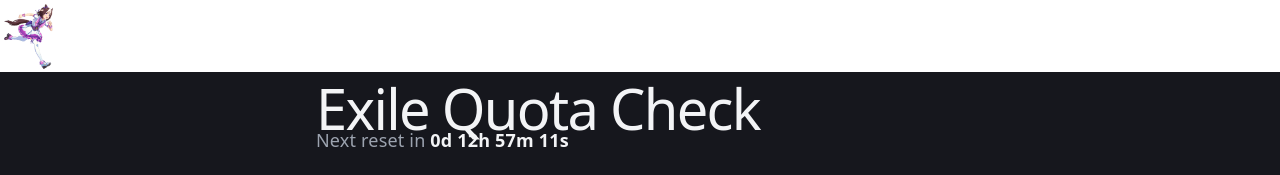
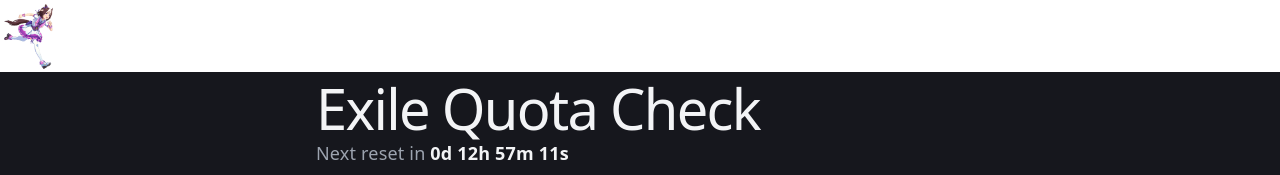
Before and after one commit to DannyNavi/umacountdown, a React (Vite) app in the folder umacountdown/: page /exile in a window 1280 px wide. Shown: the top 175 px of the page. Built offline with nearby package versions, Linux system fonts and the light colour scheme; no server answers.

Commit message:
Add spacing below Exile quota heading

```diff
--- a/umacountdown/src/components/ExileQuota.css
+++ b/umacountdown/src/components/ExileQuota.css
@@ -1,5 +1,9 @@
 .ExileQuota-wrap {
   max-width: 38rem;
+}
+
+.ExileQuota-wrap h1 {
+  padding-bottom: 0.75rem;
 }
 
 .ExileQuota-form {
```
